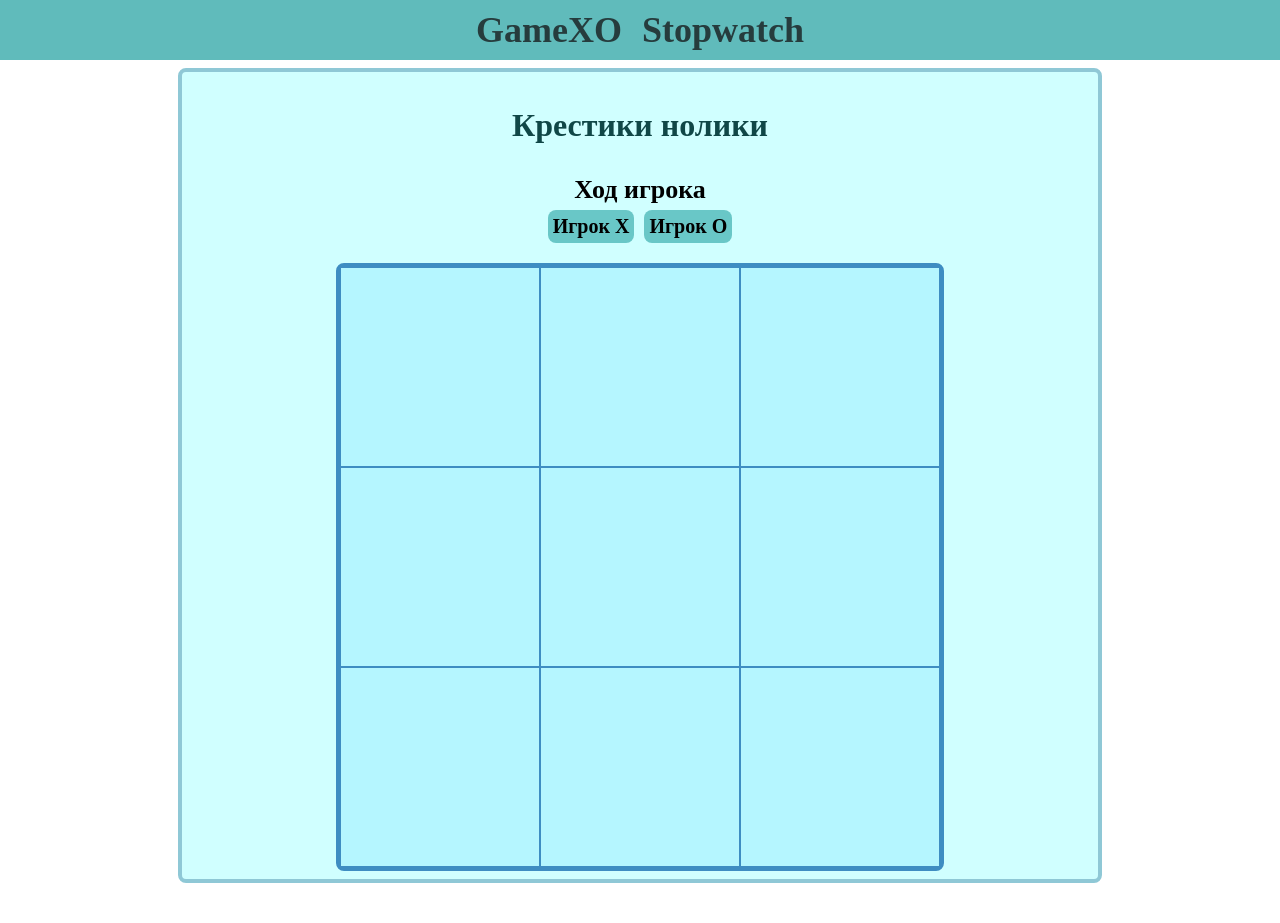
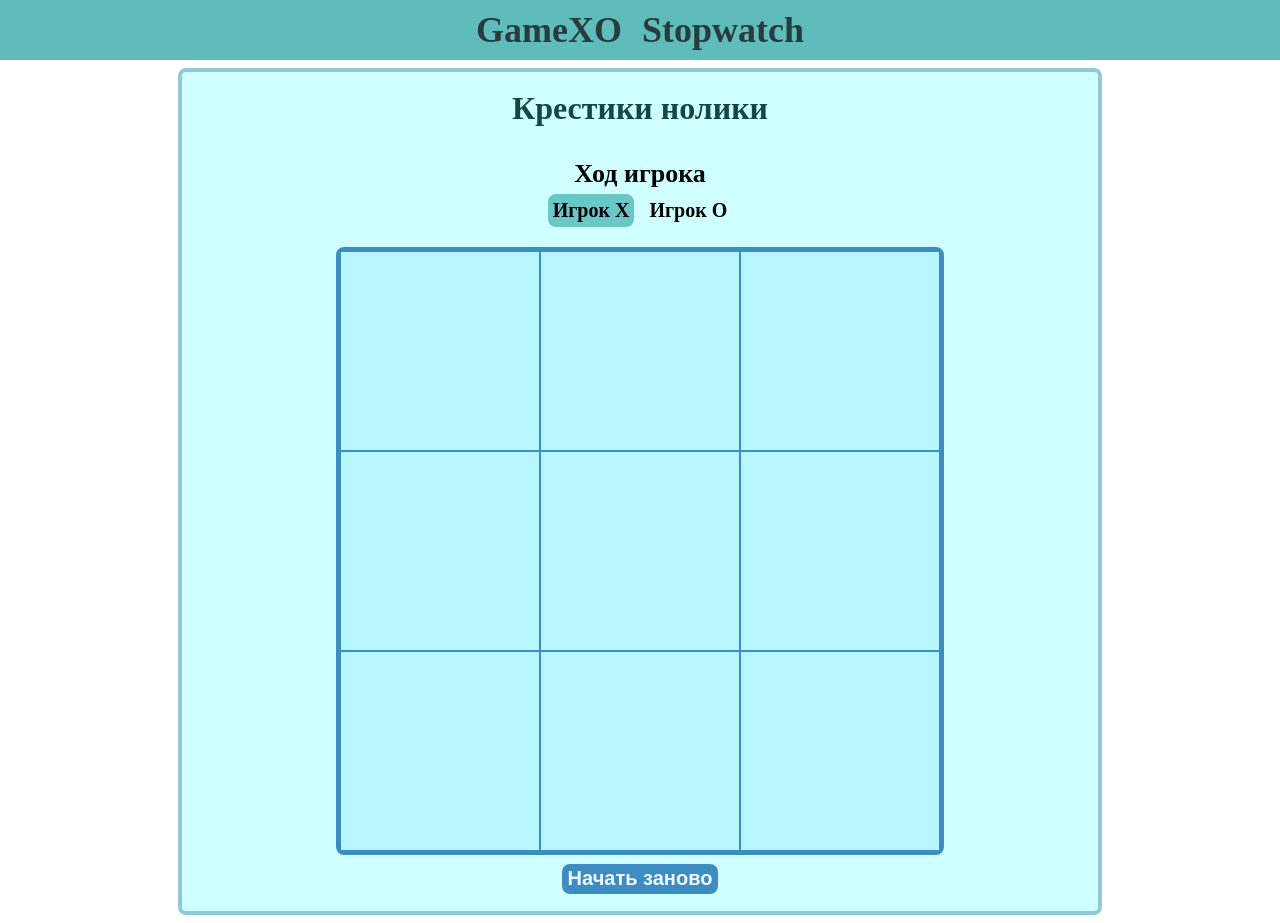
Before and after one commit to LenkaDEA/funny-components, a React (Vite) app: page /GameXO in a window 1280 px wide. Before the commit the page ends 891 px from the top, so only its background shows below. Built offline with nearby package versions, Linux system fonts and the light colour scheme.

Commit message:
feat: add clicks

```diff
--- a/src/pages/GameXO/GameXO.module.scss
+++ b/src/pages/GameXO/GameXO.module.scss
@@ -4,6 +4,7 @@
     align-items: center;
 
     &__title {
+        margin-top: 10px;
         font-size: xx-large;
         color: rgb(16, 71, 71);
     }
@@ -23,9 +24,20 @@
             padding: 5px;
             font-size: 20px;
             font-weight: 600;
-            background-color: rgb(105, 199, 199);
+
             border-radius: 8px;
         }
+
+        &_name_lead {
+            margin-top: 0px;
+            padding: 5px;
+            font-size: 20px;
+            font-weight: 600;
+
+            border-radius: 8px;
+            background-color: rgb(105, 199, 199);
+        }
+
     }
 
     &__fild {
@@ -45,6 +57,8 @@
 
             background-color: rgb(181, 246, 255);
             border: 1px solid rgb(62, 141, 194);
+            font-size: 100px;
+            color: rgb(43, 102, 141);
 
             &:hover {
                 background-color: rgb(222, 248, 255);
@@ -52,4 +66,22 @@
         }
     }
 
+    &__clean {
+        margin: 9px;
+        height: 30px;
+
+        background-color: rgb(62, 141, 194);
+
+        font-size: 20px;
+        font-weight: 550;
+        color: aliceblue;
+
+        border: none;
+        border-radius: 8px;
+
+        &:hover {
+            background-color: rgb(118, 185, 230);
+        }
+    }
+
 }
--- a/src/pages/GameXO/GameXO.tsx
+++ b/src/pages/GameXO/GameXO.tsx
@@ -22,16 +22,28 @@ const fildItems: fildItemType[] = [
 
 const GameXO: React.FC = () => {
     const [fild, setFild] = useState(fildItems);
+    const [player, setPlayer] = useState(false); // false - X; true - 0
 
     const handleClick = (id: number) => {
         console.log('click', id);
 
+        setPlayer(!player);
+        console.log('Походил игрок:', player)
+
         const copyFild = fild.map(item => item);
         copyFild.map((item) => {
-            if (item.id === id) item.state = "Q";
+            if (item.id === id) { player ? item.state = "O" : item.state = "X" };
         });
+        setFild(copyFild);
+    }
 
+    const cleanFild = () => {
+        const copyFild = fild.map(i => i);
+        copyFild.map((item) => {
+            item.state = null;
+        })
         setFild(copyFild);
+        setPlayer(false);
     }
 
     return (<div className={styles.game}>
@@ -39,8 +51,8 @@ const GameXO: React.FC = () => {
 
         <p className={styles.game__turn}>Ход игрока</p>
         <div className={styles.game__players}>
-            <p className={styles.game__players_name}>Игрок X</p>
-            <p className={styles.game__players_name}>Игрок O</p>
+            <p className={player ? styles.game__players_name : styles.game__players_name_lead}>Игрок X</p>
+            <p className={player ? styles.game__players_name_lead : styles.game__players_name}>Игрок O</p>
         </div>
 
         <div className={styles.game__fild}>
@@ -48,11 +60,19 @@ const GameXO: React.FC = () => {
                 <button
                     key={item.id}
                     className={styles.game__fild_button}
-                    onClick={() => { handleClick(item.id) }}
+                    onClick={() => {
+                        if (!item.state) { handleClick(item.id) }
+                        else { console.log('Поле занято!') }
+                    }}
                 >
                     {item.state}
                 </button>)}
         </div>
+
+        <button
+            className={styles.game__clean}
+            onClick={() => { cleanFild(); }}
+        >Начать заново</button>
     </div>);
 };
 
```
